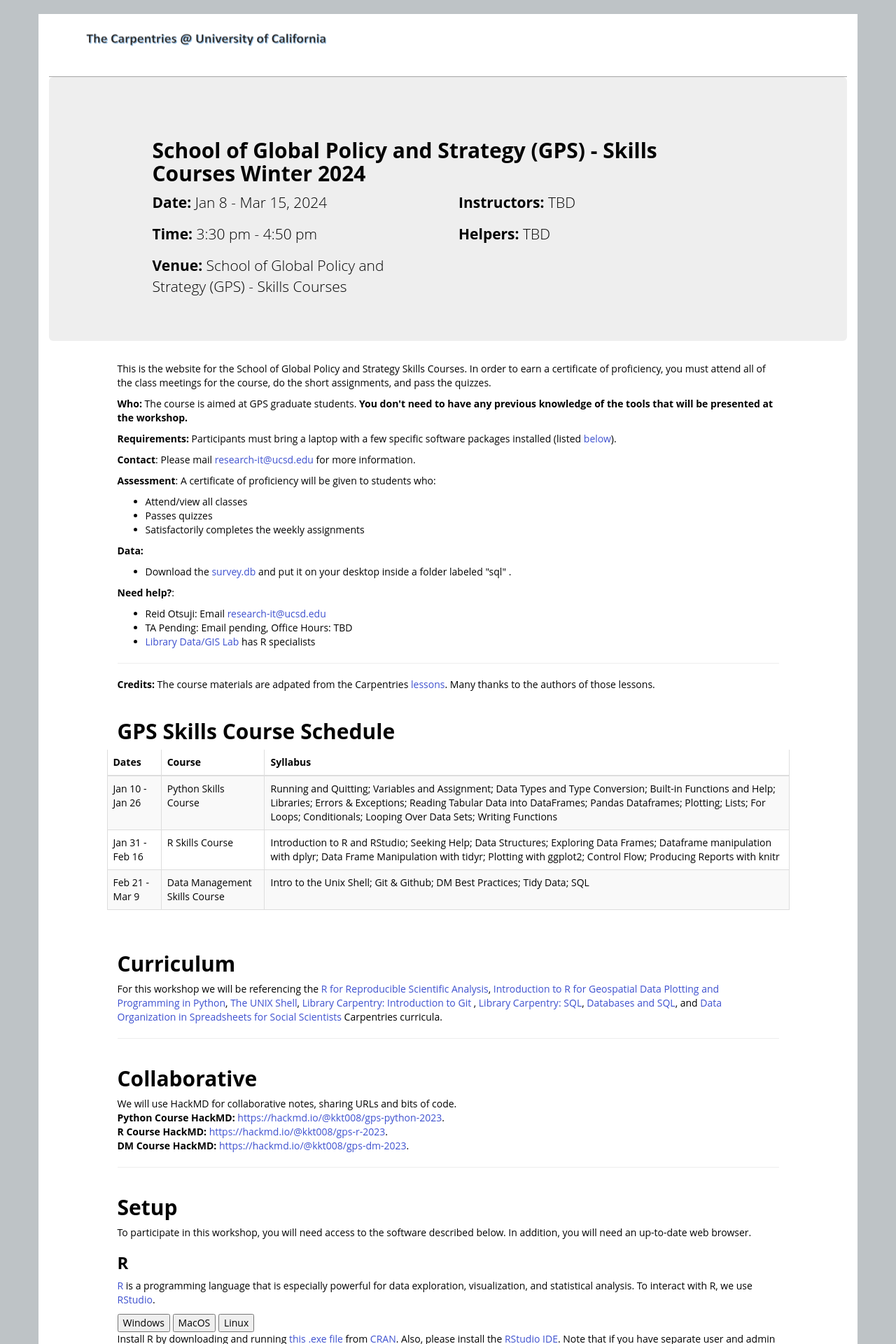
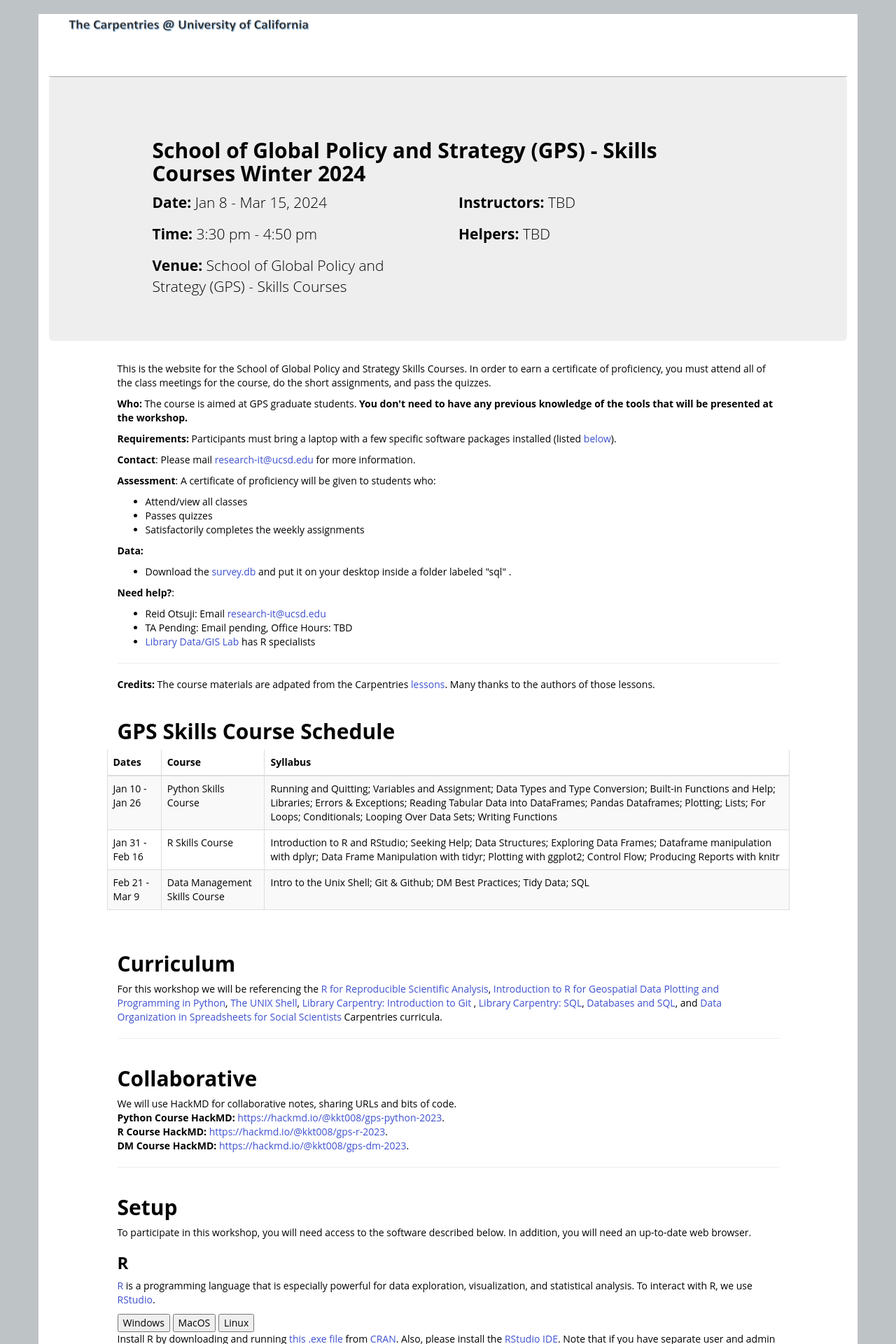
Before and after one commit to ucsdlib/WIN2024-GPS-Skills-Courses, a Jekyll site: the page built from index.html, in a window 1280 px wide. Shown: the top 1920 px of the page at 70% size. Built offline with Jekyll 4.4.1, drawn with Linux system fonts in a browser that asks for light colours; nearby versions of some CDN libraries; library files that are not in the unit come from our copies.

Commit message:
Update banner.html - fixed image

```diff
--- a/_includes/banner.html
+++ b/_includes/banner.html
@@ -1,5 +1,3 @@
 <div class="banner">
-  <a href="http://libraries.ucsd.edu" title="UCSD Library">
-    <img alt="UCSD Library" src="{{ site.workshop_site }}/assets/thecarpentriesuc2.png" />
-  </a>
+  <img style="display: inline;margin-right: auto" alt="The Carpentries at UC" src="{{ site.workshop_site }}/assets/thecarpentriesuc2.png">
 </div>
```
